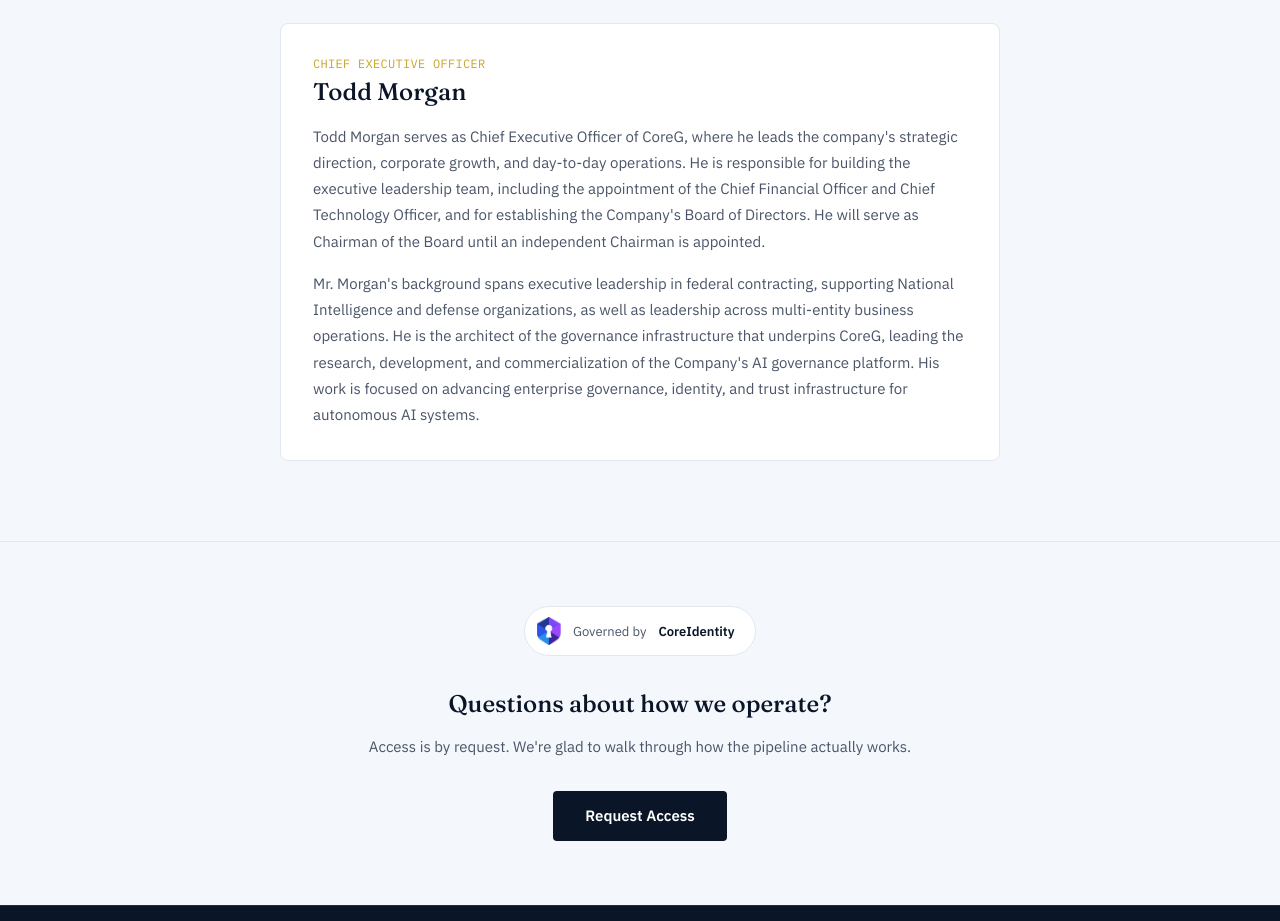
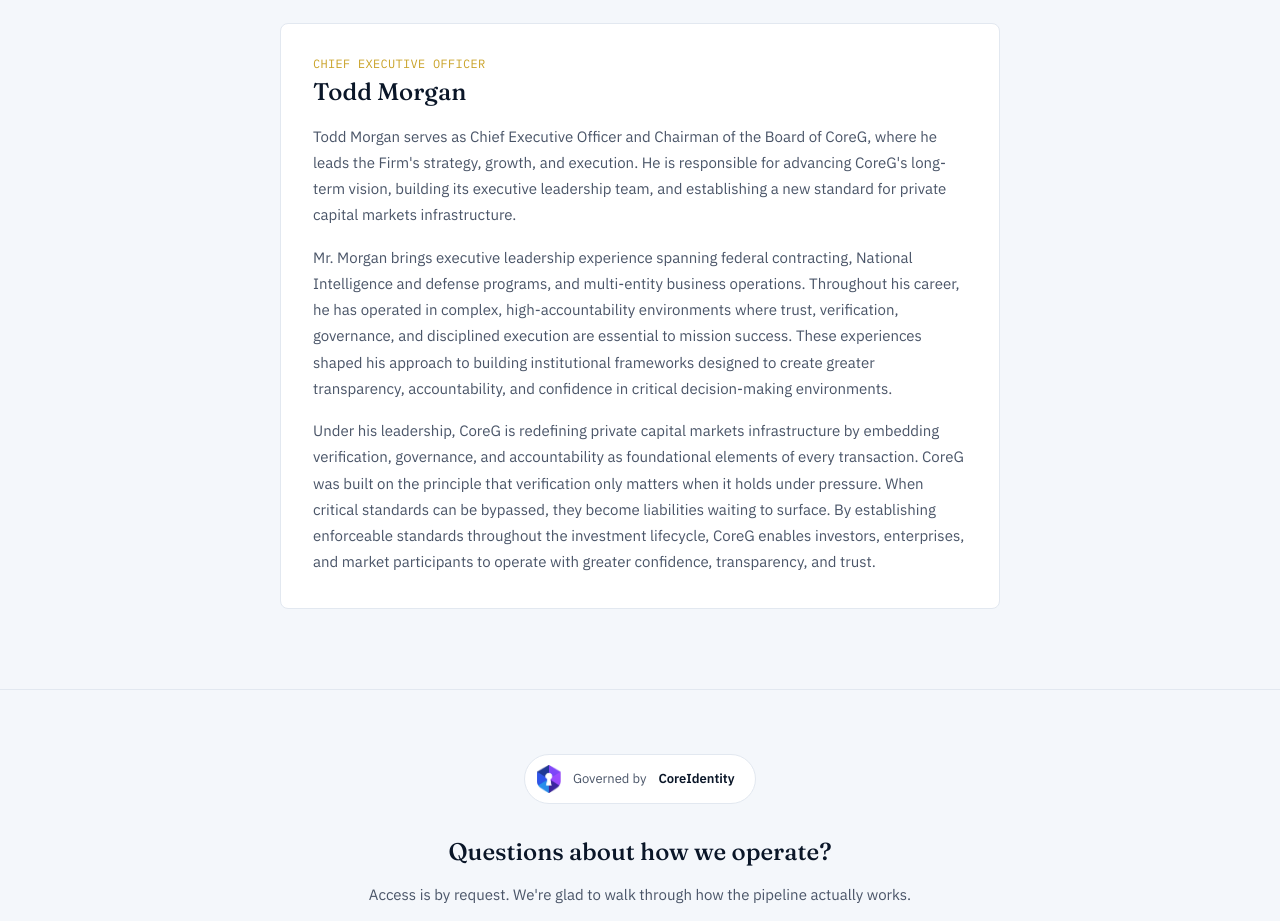
Before and after one commit to CoreGAdmin/coregenisis-site, a React (Vite) app: page /company in a window 1280 px wide. Shown: the part 1180-2101 px from the top of the page. Built offline with nearby package versions, Linux system fonts and the light colour scheme.

Commit message:
fix: replace CEO bio with finalized 3-paragraph version

```diff
--- a/src/pages/Company.jsx
+++ b/src/pages/Company.jsx
@@ -48,7 +48,7 @@
         </div>
       </section>
 
-      {/* LEADERSHIP — final bio text, provided verbatim. */}
+      {/* LEADERSHIP — finalized bio, provided verbatim, 3 paragraphs. */}
       <section className="bg-mist px-8 py-20 border-t border-[#E2E8F0]">
         <div className="max-w-[720px] mx-auto">
           <div className="font-mono text-xs tracking-[0.1em] text-slateLt uppercase mb-8">Leadership</div>
@@ -56,21 +56,31 @@
             <div className="mb-1 text-xs font-mono text-gold uppercase tracking-wide">Chief Executive Officer</div>
             <h2 className="font-display text-2xl font-medium text-navy mb-4">Todd Morgan</h2>
             <p className="text-[15px] text-slate leading-[1.75] mb-4">
-              Todd Morgan serves as Chief Executive Officer of CoreG, where he leads the
-              company's strategic direction, corporate growth, and day-to-day operations.
-              He is responsible for building the executive leadership team, including the
-              appointment of the Chief Financial Officer and Chief Technology Officer, and
-              for establishing the Company's Board of Directors. He will serve as Chairman
-              of the Board until an independent Chairman is appointed.
+              Todd Morgan serves as Chief Executive Officer and Chairman of the Board of
+              CoreG, where he leads the Firm's strategy, growth, and execution. He is
+              responsible for advancing CoreG's long-term vision, building its executive
+              leadership team, and establishing a new standard for private capital markets
+              infrastructure.
+            </p>
+            <p className="text-[15px] text-slate leading-[1.75] mb-4">
+              Mr. Morgan brings executive leadership experience spanning federal
+              contracting, National Intelligence and defense programs, and multi-entity
+              business operations. Throughout his career, he has operated in complex,
+              high-accountability environments where trust, verification, governance, and
+              disciplined execution are essential to mission success. These experiences
+              shaped his approach to building institutional frameworks designed to create
+              greater transparency, accountability, and confidence in critical
+              decision-making environments.
             </p>
             <p className="text-[15px] text-slate leading-[1.75]">
-              Mr. Morgan's background spans executive leadership in federal contracting,
-              supporting National Intelligence and defense organizations, as well as
-              leadership across multi-entity business operations. He is the architect of
-              the governance infrastructure that underpins CoreG, leading the research,
-              development, and commercialization of the Company's AI governance platform.
-              His work is focused on advancing enterprise governance, identity, and trust
-              infrastructure for autonomous AI systems.
+              Under his leadership, CoreG is redefining private capital markets
+              infrastructure by embedding verification, governance, and accountability as
+              foundational elements of every transaction. CoreG was built on the principle
+              that verification only matters when it holds under pressure. When critical
+              standards can be bypassed, they become liabilities waiting to surface. By
+              establishing enforceable standards throughout the investment lifecycle, CoreG
+              enables investors, enterprises, and market participants to operate with
+              greater confidence, transparency, and trust.
             </p>
           </div>
         </div>
```
